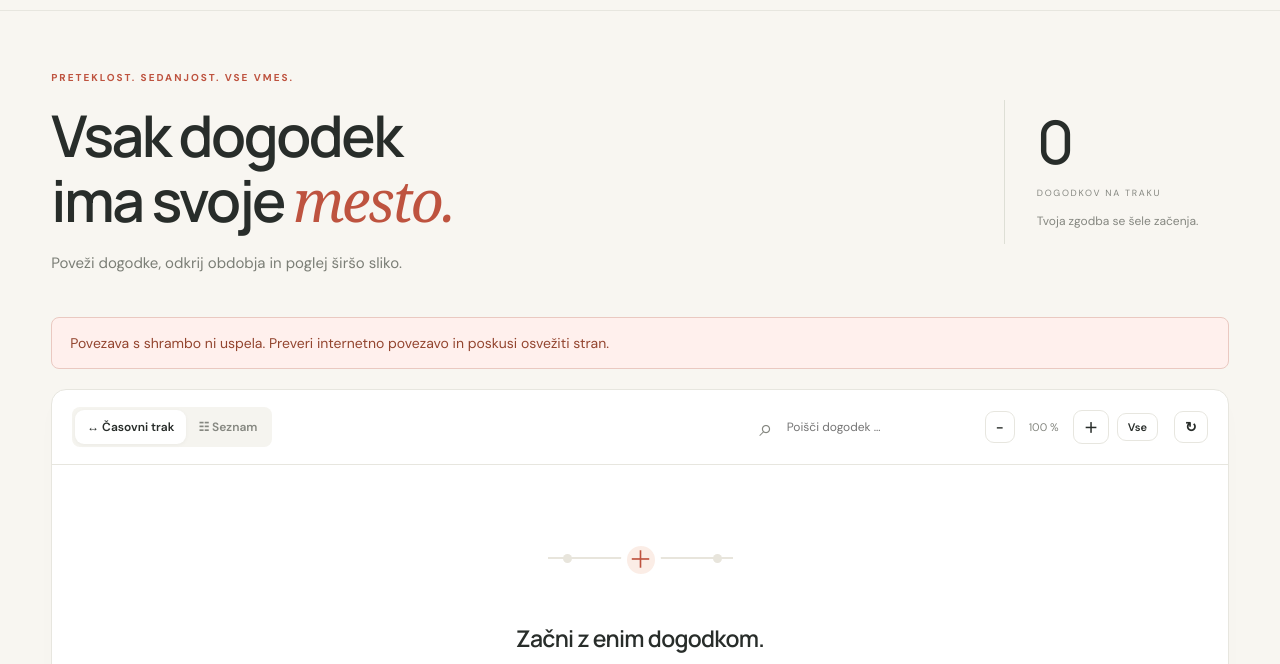
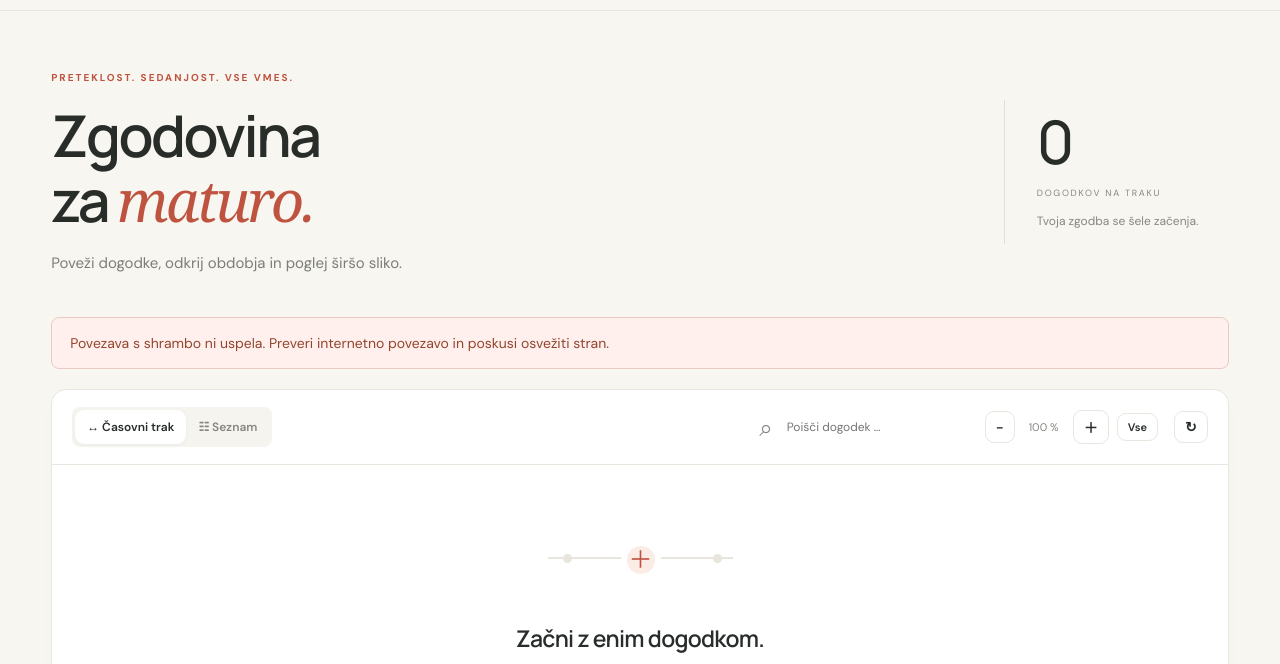
Before and after one commit to nick3go/timeline, a website: page index.html in a window 1280 px wide. Shown: the part 88-752 px from the top of the page. Drawn offline with Linux system fonts and the light colour scheme; no server answers.

Commit message:
Rename main heading to Zgodovina za maturo

```diff
--- a/index.html
+++ b/index.html
@@ -8,7 +8,7 @@
 <body>
 <header class="header"><a href="./" class="brand"><span class="brand-icon">↔</span> časovnica<span class="brand-dot">.</span></a><span class="header-caption">ZGODBE SKOZI ČAS</span><button class="primary" id="add">＋ Dodaj dogodek</button></header>
 <main>
-<section class="intro"><div><p class="eyebrow">PRETEKLOST. SEDANJOST. VSE VMES.</p><h1>Vsak dogodek<br>ima svoje <em>mesto.</em></h1><p class="lead">Poveži dogodke, odkrij obdobja in poglej širšo sliko.</p></div><div class="summary"><span id="count">0</span><small>DOGODKOV NA TRAKU</small><p id="range">Tvoja zgodba se šele začenja.</p></div></section>
+<section class="intro"><div><p class="eyebrow">PRETEKLOST. SEDANJOST. VSE VMES.</p><h1>Zgodovina<br>za <em>maturo.</em></h1><p class="lead">Poveži dogodke, odkrij obdobja in poglej širšo sliko.</p></div><div class="summary"><span id="count">0</span><small>DOGODKOV NA TRAKU</small><p id="range">Tvoja zgodba se šele začenja.</p></div></section>
 <div id="notice" class="notice" role="status" hidden></div>
 <section class="workspace" aria-label="Časovni trak">
 <div class="toolbar"><div class="view-switch" aria-label="Način prikaza"><button id="track-view" class="active" aria-pressed="true">↔ Časovni trak</button><button id="list-view" aria-pressed="false">☷ Seznam</button></div><label class="search"><span>⌕</span><input id="search" type="search" placeholder="Poišči dogodek …" aria-label="Poišči dogodek"></label><div class="zoom"><button id="zoom-out" aria-label="Pomanjšaj">−</button><span id="zoom-label">100 %</span><button id="zoom-in" aria-label="Povečaj">＋</button><button id="fit">Vse</button></div><button id="refresh" class="icon-button" aria-label="Osveži dogodke">↻</button></div>
```
